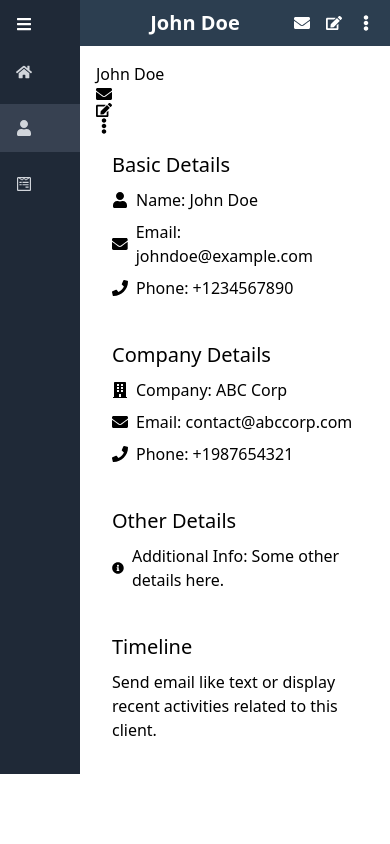
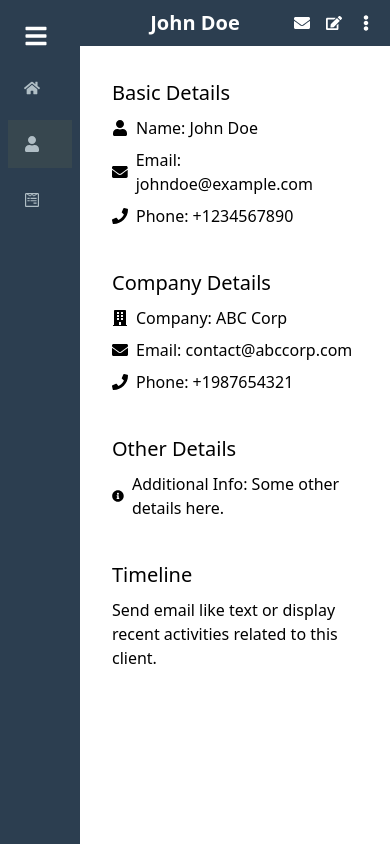
Before and after one commit to Web-Dev-Learner/form, a React (Vite) app in the folder formcraft/: page /client-details in a window 390 px wide. Shown: the top 844 px of the page. Built offline with nearby package versions, Linux system fonts and the light colour scheme.

Commit message:
modified sidebar

```diff
--- a/formcraft/src/components/ClientDetails.jsx
+++ b/formcraft/src/components/ClientDetails.jsx
@@ -10,14 +10,7 @@ import "../styles/ClientDetails.scss"; // Correct import path for your SCSS file
 const ClientDetails = () => {
   return (
     <div className="client-details">
-      <div className="client-header">
-        <h2 className="client-name">John Doe</h2>
-        <div className="client-actions">
-          <FaEnvelope />
-          <FaEdit />
-          <FaEllipsisV />
-        </div>
-      </div>
+
       <div className="client-details-content">
         <BasicDetails />
         <CompanyDetails />
--- a/formcraft/src/components/Sidebar.jsx
+++ b/formcraft/src/components/Sidebar.jsx
@@ -10,6 +10,7 @@ const Sidebar = ({ isOpen, toggleSidebar }) => {
         <span className="menu-icon" onClick={toggleSidebar}>
           <FaBars />
         </span>
+        {isOpen && <span className="text">Menu</span>}
       </div>
       <div className="menu-items">
         <NavLink to="/" className="link" activeClassName="active">
--- a/formcraft/src/styles/Sidebar.scss
+++ b/formcraft/src/styles/Sidebar.scss
@@ -1,36 +1,108 @@
 .sidebar {
-  @apply bg-gray-800 text-white;
-  width: 250px;
-  transition: all 0.3s;
+  background-color: #2c3e50; /* Background color */
+  color: white; /* Text color */
+  width: 250px; /* Default width */
+  height: 120vh; /* Full viewport height */
+  overflow-y: auto; /* Scroll if content overflows */
+  transition: all 0.3s; /* Transition for smooth opening/closing */
+  display: flex;
+  flex-direction: column;
+  padding: 16px;
 
   &.closed {
     width: 80px;
+
+    .text {
+      display: none; /* Hide text when sidebar is closed */
+    }
+
+    .icon {
+      margin-right: 0; /* Adjust icon alignment */
+    }
   }
 
   .menu-header {
-    @apply flex items-center justify-between p-4;
+    display: flex;
+    align-items: center;
+
+    padding: 16px;
+
+    .menu-icon {
+      cursor: pointer; /* Pointer cursor for icon */
+      font-size: 24px; /* Icon size */
+       /* Space between icon and text */
+       margin-right: 15px;
+    }
+
+    .text {
+      font-size: 18px; /* Text size */
+      font-weight: bold; /* Text weight */
+    }
   }
 
   .menu-items {
-    @apply flex flex-col space-y-2;
+    display: flex;
+    flex-direction: column;
+    gap: 8px;
 
     .link {
-      @apply flex items-center p-4 text-gray-300 hover:bg-gray-700;
+      display: flex;
+      align-items: center;
+      padding: 16px;
+      color: #b0bec5; /* Text color for links */
+      background-color: transparent;
+      transition: background-color 0.3s;
+
+      &:hover {
+        background-color: #37474f; /* Background on hover */
+      }
+
       &.active {
-        @apply bg-gray-700;
+        background-color: #37474f; /* Background for active link */
       }
 
       .icon {
-        @apply mr-4;
+        margin-right: 16px;
+        flex-shrink: 0; /* Prevent icon from shrinking */
       }
 
       .text {
-        @apply hidden;
+        flex-grow: 1; /* Allow text to fill remaining space */
       }
     }
   }
 
   &.open .text {
-    @apply block;
+    display: block; /* Show text when sidebar is open */
   }
 }
+
+/* Responsive Design */
+@media (max-width: 768px) {
+  .sidebar {
+    width: 80px; /* Default to closed width on smaller screens */
+    padding: 8px;
+
+    &.open {
+      width: 200px; /* Smaller width when open on mobile */
+    }
+  }
+
+  .menu-header {
+    padding: 8px;
+  }
+
+  .menu-items {
+    .link {
+      padding: 12px;
+
+      .icon {
+        margin-right: 8px;
+      }
+
+      .text {
+        font-size: 14px; /* Smaller text on mobile */
+      }
+    }
+  }
+}
```
